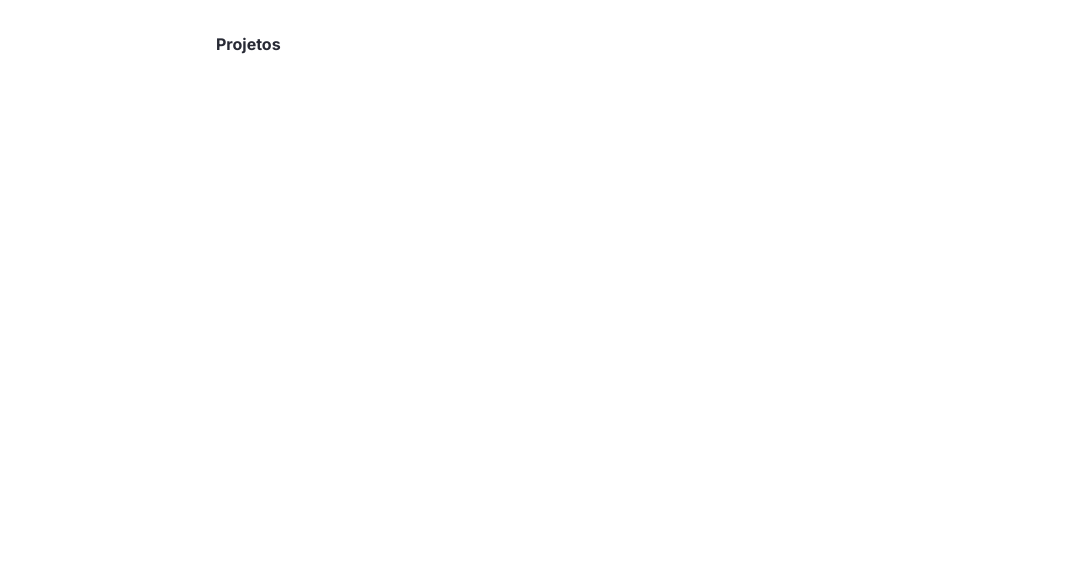
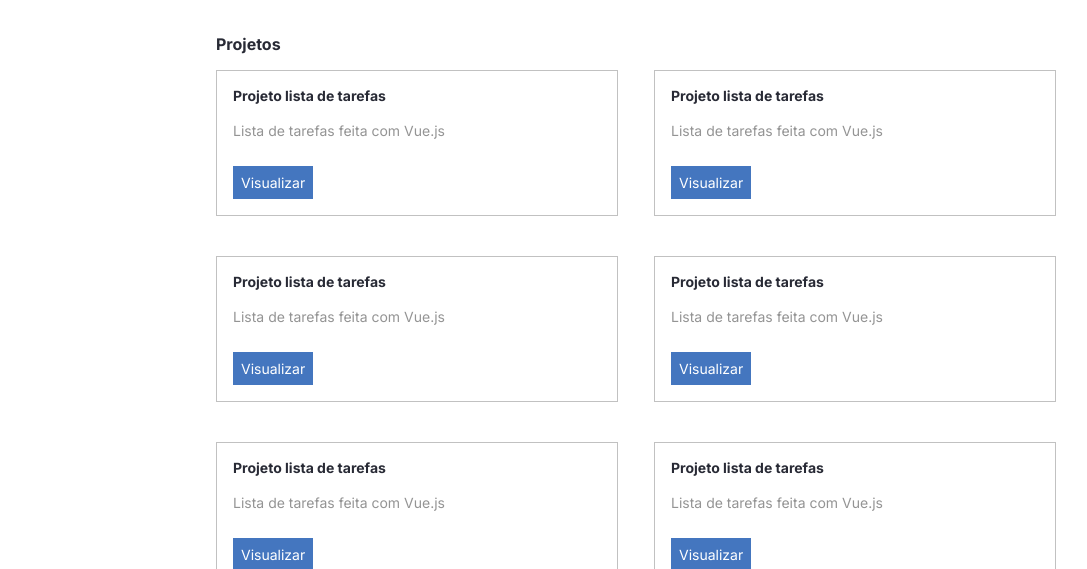
Before and after one commit to AndersonCostaDev01/reactapp, a React (Create React App) app: page / in a window 1280 px wide. Shown: the part 383-952 px from the top of the page, without its empty margins (96-1183 px from the left). Before the commit the page ends 800 px from the top, so only its background shows below. Built offline with nearby package versions, Linux system fonts and the light colour scheme.

Commit message:
criando a seção de projetos e cards de projeto

```diff
--- /dev/null
+++ b/src/components/Projetos/index.tsx
@@ -0,0 +1,17 @@
+import Paragrafo from "../Paragrafo";
+import Title from "../Title";
+import { Card, LinkBotao } from "./styles";
+
+
+
+const Projeto = () => (
+  <Card>
+    <Title>Projeto lista de tarefas</Title>
+    <Paragrafo tipo="secundario">
+      Lista de tarefas feita com Vue.js
+    </Paragrafo>
+    <LinkBotao>Visualizar</LinkBotao>
+  </Card>
+)
+
+export default Projeto
--- /dev/null
+++ b/src/components/Projetos/styles.ts
@@ -0,0 +1,15 @@
+import styled from "styled-components";
+
+export const Card = styled.div `
+  border: 1px solid #c1c1c1;
+  padding: 16px;
+`
+export const LinkBotao = styled.a `
+  color: #fff;
+  font-size: 14px;
+  background-color: #4476bf;
+  text-decoration: none;
+  padding: 8px;
+  display: inline-block;
+  margin-top: 24px;
+  `
--- a/src/containers/Projetos/index.tsx
+++ b/src/containers/Projetos/index.tsx
@@ -1,8 +1,30 @@
+import Projeto from "../../components/Projetos";
 import Title from "../../components/Title";
+import { Lista } from "./styles";
 
 const Projetos = () => (
   <section>
     <Title fontSize={16}>Projetos</Title>
+    <Lista>
+      <li>
+        <Projeto />
+      </li>
+      <li>
+        <Projeto />
+      </li>
+      <li>
+        <Projeto />
+      </li>
+      <li>
+        <Projeto />
+      </li>
+      <li>
+        <Projeto />
+      </li>
+      <li>
+        <Projeto />
+      </li>
+    </Lista>
   </section>
 )
 
--- /dev/null
+++ b/src/containers/Projetos/styles.ts
@@ -0,0 +1,14 @@
+import styled from "styled-components";
+
+export const Lista = styled.ul`
+  display: grid;
+  grid-template-columns: 1fr 1fr;
+  column-gap: 36px;
+  row-gap: 40px;
+
+  @media (max-width: 768px) {
+    grid-template-columns: 1fr;
+    column-gap: 0;
+    row-gap: 16px;
+  }
+ `
--- a/src/styles.ts
+++ b/src/styles.ts
@@ -5,6 +5,7 @@
       margin: 0;
       padding: 0;
       font-family: "Inter", sans-serif;
+      list-style: none;
   }
 
   body {
```
